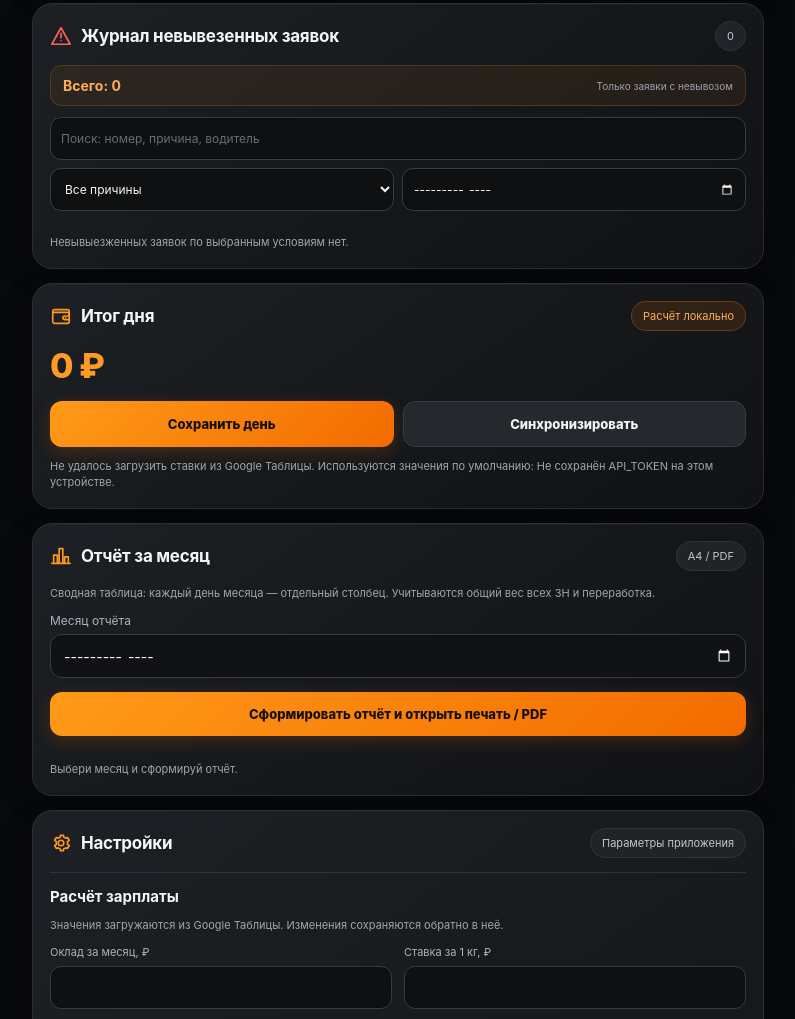
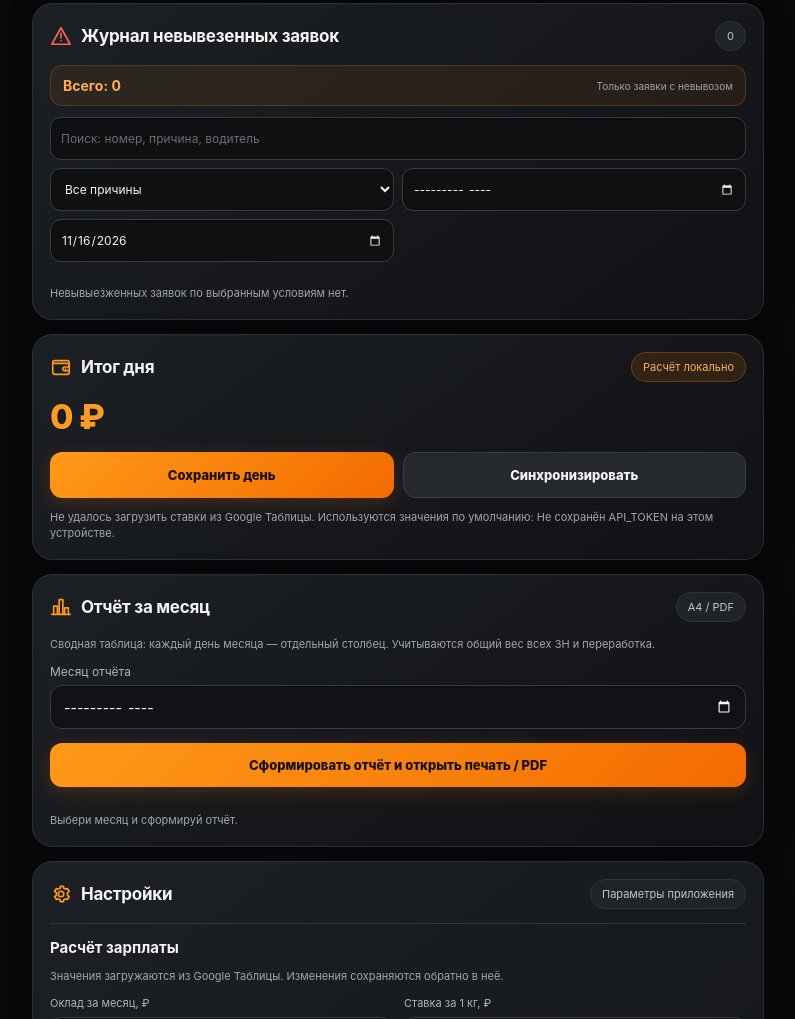
Before and after one commit to busygin-nickita/moya-zarplata, a plain HTML site: page index.html in a window 1280 px wide. Shown: the part 3830-4849 px from the top of the page, without its empty margins (242-1037 px from the left). Drawn offline with nearby package versions, Linux system fonts and the light colour scheme.

Commit message:
Add date filter to undelivered requests journal

```diff
--- a/index.html
+++ b/index.html
@@ -152,6 +152,7 @@
    <option>Возврат</option><option>Не едет</option><option>Не хватает</option><option>Отмена</option>
   </select>
   <input id="missedJournalMonth" type="month" aria-label="Фильтр по месяцу">
+  <input id="missedJournalDate" type="date" aria-label="Фильтр по дате">
  </div>
  <div id="missedJournalList" class="missed-journal-list"><p class="message">Загружаем журнал…</p></div>
 </section>
```
